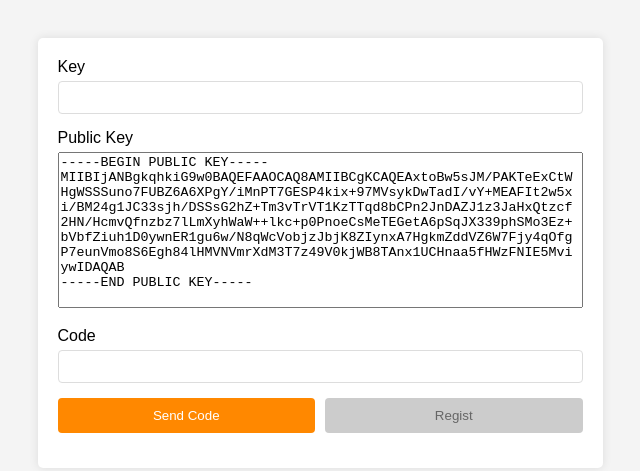
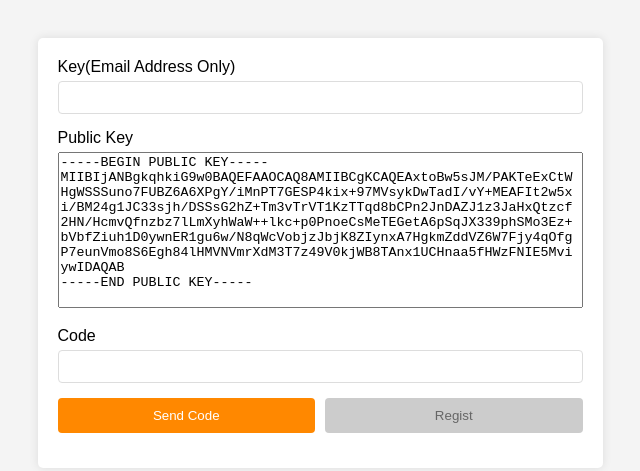
Before and after one commit to sunchaoqun/file-download-management, a plain HTML site: page html/register.html in a window 1280 px wide. Shown: the part 147-618 px from the top of the page, without its empty margins (320-960 px from the left). Drawn offline with Linux system fonts and the light colour scheme.

Commit message:
email only for key

```diff
--- a/html/register.html
+++ b/html/register.html
@@ -72,7 +72,7 @@
     <div id="auth-form-div" class="form-container">
         <form id="auth-form">
             <div class="form-group">
-                <label for="key">Key</label>
+                <label for="key">Key(Email Address Only)</label>
                 <input type="text" id="key" name="key" value="" required>
             </div>
             <div class="form-group">
```
